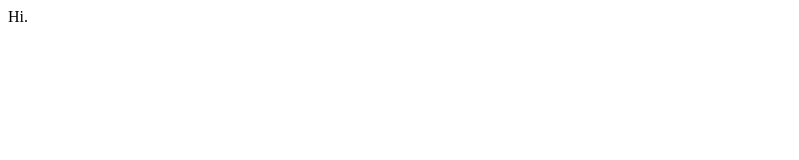
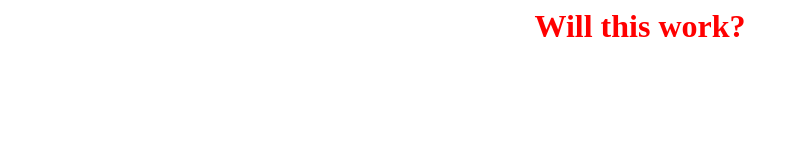
Before and after one commit to sdavisonswim/gitExample, a plain HTML site: page index.html in a window 1280 px wide. Shown: the whole page, without its empty margins (0-799 px from the left). Drawn offline with Linux system fonts and the light colour scheme.

Commit message:
first commit

```diff
--- a/index.html
+++ b/index.html
@@ -1 +1,3 @@
-Hi.
+<link rel="stylesheet" type="text/css" href="style.css">
+
+<h1>Will this work?</h1>
--- a/style.css
+++ b/style.css
@@ -0,0 +1,4 @@
+h1{
+	color: red;
+	text-align: center;
+}
```
